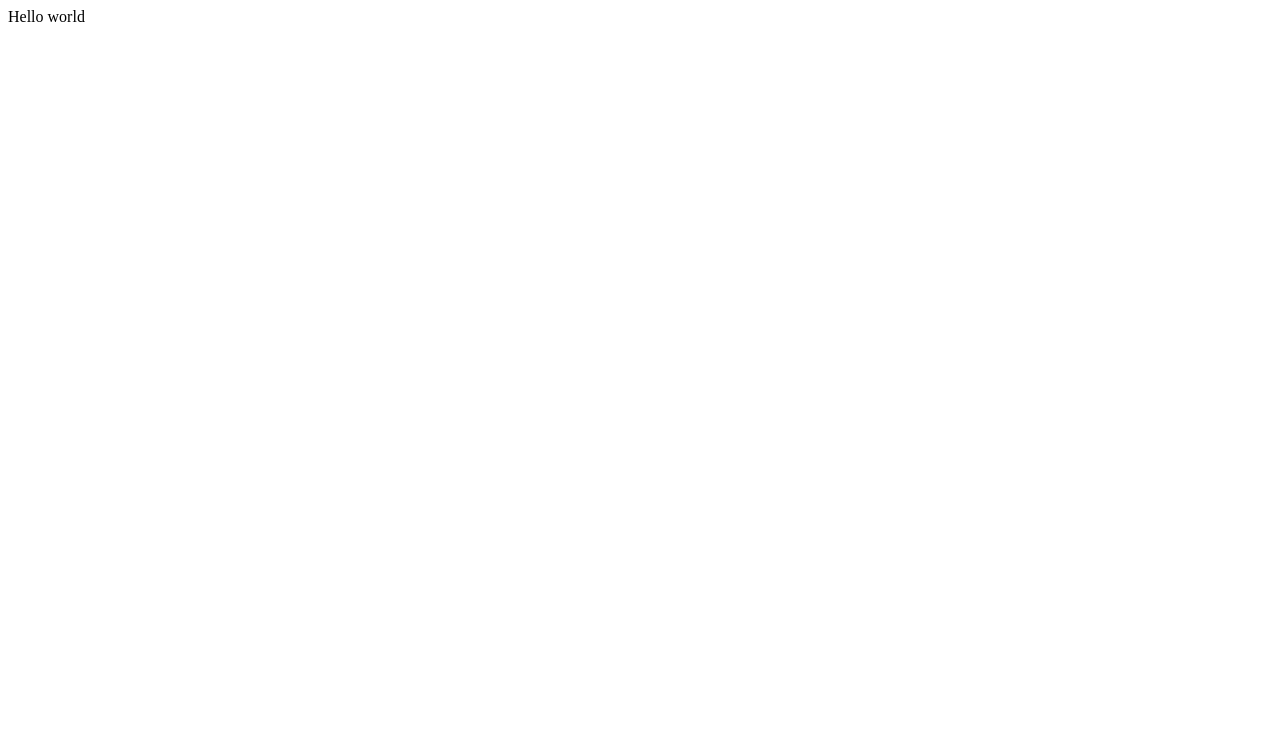
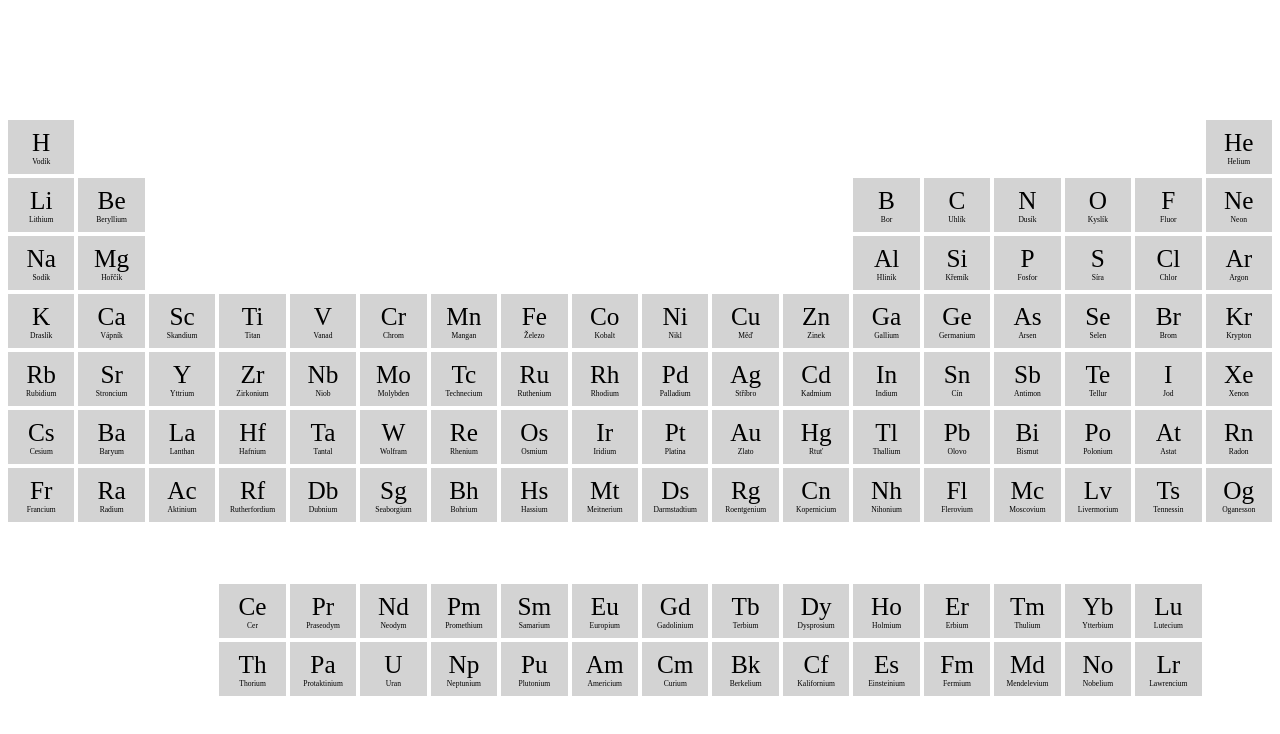
Before and after one commit to simonkopecky/pt, a plain HTML site: page index.html in a window 1280 px wide. Drawn offline with Linux system fonts and the light colour scheme.

Commit message:
feat: added working display of a simple periodic table

```diff
--- a/index.html
+++ b/index.html
@@ -1 +1,22 @@
-<div>Hello world</div>
+<!DOCTYPE html>
+<html>
+	<head>
+		<title>Periodická tabulka</title>
+
+		<link rel="stylesheet" href="style.css">
+	</head>
+
+	<script src="main.js"></script>
+
+	<body>
+		<div class="main">
+			<div id="table">
+
+			</div>
+
+			<div class="current-element">
+
+			</div>
+		</div>
+	</body>
+</html>
--- /dev/null
+++ b/main.js
@@ -0,0 +1,51 @@
+async function loadTableJSON() {
+	const request = await fetch("./table.json")
+
+	const result = await request.json()
+
+	return result.table
+}
+
+function renderTable(table) {
+	let tableElement = document.getElementById("table")
+
+	for (const row of table) {
+		for (const element of row) {
+			if (element.name === "empty") {
+				empty = element.len
+
+				for (let i = 0; i < element.len; i++) {
+					const emptySquare = document.createElement("div")
+					emptySquare.className = "square-empty"
+
+					tableElement.append(emptySquare)
+				}
+
+				continue
+			}
+
+			const square = document.createElement("div")
+			square.className = "square"
+
+			square.innerHTML = `
+				<div class="square-short">
+					${element.short}
+				</div>
+				<div class="square-title">
+					${element.name}
+				</div>
+			`
+
+			tableElement.append(square)
+
+		}
+	}
+}
+
+async function start() {
+	const table = await loadTableJSON()
+
+	renderTable(table)
+}
+
+start()
--- /dev/null
+++ b/style.css
@@ -0,0 +1,42 @@
+html {
+	height: 100%;
+}
+
+body {
+	width: min(fit-content, 100%);
+	height: 100%;
+}
+
+.main {
+	position: relative;
+	top: 50%;
+	left: 50%;
+	transform: translate(-50%, -50%)
+}
+
+#table {
+	display: grid;
+	grid-template-columns: repeat(18, minmax(0, 1fr));
+	grid-template-rows: repeat(10, minmax(0, 1fr));
+	gap: .25em;
+
+	container-type: inline-size;
+}
+
+.square {
+	padding: .5rem 0;
+	background: lightgray;
+}
+
+.square > div {
+	text-align: center;
+	resize: horizontal;
+}
+
+.square-short {
+	font-size: 2cqw;
+}
+
+.square-title {
+	font-size: .6cqw;
+}
--- /dev/null
+++ b/table.json
@@ -0,0 +1,150 @@
+{
+	"table": [
+		[
+			{ "name": "Vodík", "short": "H" },
+			{ "name": "empty", "len": 16},
+			{ "name": "Helium", "short": "He" }
+		],
+		[
+			{ "name": "Lithium", "short": "Li" },
+			{ "name": "Beryllium", "short": "Be" },
+			{ "name": "empty", "len": 10},
+			{ "name": "Bor", "short": "B" },
+			{ "name": "Uhlík", "short": "C" },
+			{ "name": "Dusík", "short": "N" },
+			{ "name": "Kyslík", "short": "O" },
+			{ "name": "Fluor", "short": "F" },
+			{ "name": "Neon", "short": "Ne" }
+		],
+		[
+			{ "name": "Sodík", "short": "Na" },
+			{ "name": "Hořčík", "short": "Mg" },
+			{ "name": "empty", "len": 10},
+			{ "name": "Hliník", "short": "Al" },
+			{ "name": "Křemík", "short": "Si" },
+			{ "name": "Fosfor", "short": "P" },
+			{ "name": "Síra", "short": "S" },
+			{ "name": "Chlor", "short": "Cl" },
+			{ "name": "Argon", "short": "Ar" }
+		],
+		[
+			{ "name": "Draslík", "short": "K" },
+			{ "name": "Vápník", "short": "Ca" },
+			{ "name": "Skandium", "short": "Sc" },
+			{ "name": "Titan", "short": "Ti" },
+			{ "name": "Vanad", "short": "V" },
+			{ "name": "Chrom", "short": "Cr" },
+			{ "name": "Mangan", "short": "Mn" },
+			{ "name": "Železo", "short": "Fe" },
+			{ "name": "Kobalt", "short": "Co" },
+			{ "name": "Nikl", "short": "Ni" },
+			{ "name": "Měď", "short": "Cu" },
+			{ "name": "Zinek", "short": "Zn" },
+			{ "name": "Gallium", "short": "Ga" },
+			{ "name": "Germanium", "short": "Ge" },
+			{ "name": "Arsen", "short": "As" },
+			{ "name": "Selen", "short": "Se" },
+			{ "name": "Brom", "short": "Br" },
+			{ "name": "Krypton", "short": "Kr" }
+		],
+		[
+			{ "name": "Rubidium", "short": "Rb" },
+			{ "name": "Stroncium", "short": "Sr" },
+			{ "name": "Yttrium", "short": "Y" },
+			{ "name": "Zirkonium", "short": "Zr" },
+			{ "name": "Niob", "short": "Nb" },
+			{ "name": "Molybden", "short": "Mo" },
+			{ "name": "Technecium", "short": "Tc" },
+			{ "name": "Ruthenium", "short": "Ru" },
+			{ "name": "Rhodium", "short": "Rh" },
+			{ "name": "Palladium", "short": "Pd" },
+			{ "name": "Stříbro", "short": "Ag" },
+			{ "name": "Kadmium", "short": "Cd" },
+			{ "name": "Indium", "short": "In" },
+			{ "name": "Cín", "short": "Sn" },
+			{ "name": "Antimon", "short": "Sb" },
+			{ "name": "Tellur", "short": "Te" },
+			{ "name": "Jod", "short": "I" },
+			{ "name": "Xenon", "short": "Xe" }
+		],
+		[
+			{ "name": "Cesium", "short": "Cs" },
+			{ "name": "Baryum", "short": "Ba" },
+			{ "name": "Lanthan", "short": "La" },
+			{ "name": "Hafnium", "short": "Hf" },
+			{ "name": "Tantal", "short": "Ta" },
+			{ "name": "Wolfram", "short": "W" },
+			{ "name": "Rhenium", "short": "Re" },
+			{ "name": "Osmium", "short": "Os" },
+			{ "name": "Iridium", "short": "Ir" },
+			{ "name": "Platina", "short": "Pt" },
+			{ "name": "Zlato", "short": "Au" },
+			{ "name": "Rtuť", "short": "Hg" },
+			{ "name": "Thallium", "short": "Tl" },
+			{ "name": "Olovo", "short": "Pb" },
+			{ "name": "Bismut", "short": "Bi" },
+			{ "name": "Polonium", "short": "Po" },
+			{ "name": "Astat", "short": "At" },
+			{ "name": "Radon", "short": "Rn" }
+		],
+		[
+			{ "name": "Francium", "short": "Fr" },
+			{ "name": "Radium", "short": "Ra" },
+			{ "name": "Aktinium", "short": "Ac" },
+			{ "name": "Rutherfordium", "short": "Rf" },
+			{ "name": "Dubnium", "short": "Db" },
+			{ "name": "Seaborgium", "short": "Sg" },
+			{ "name": "Bohrium", "short": "Bh" },
+			{ "name": "Hassium", "short": "Hs" },
+			{ "name": "Meitnerium", "short": "Mt" },
+			{ "name": "Darmstadtium", "short": "Ds" },
+			{ "name": "Roentgenium", "short": "Rg" },
+			{ "name": "Kopernicium", "short": "Cn" },
+			{ "name": "Nihonium", "short": "Nh" },
+			{ "name": "Flerovium", "short": "Fl" },
+			{ "name": "Moscovium", "short": "Mc" },
+			{ "name": "Livermorium", "short": "Lv" },
+			{ "name": "Tennessin", "short": "Ts" },
+			{ "name": "Oganesson", "short": "Og" }
+		],
+		[
+			{ "name": "empty", "len": 18}
+		],
+		[
+			{ "name": "empty", "len": 3},
+			{ "name": "Cer", "short": "Ce" },
+			{ "name": "Praseodym", "short": "Pr" },
+			{ "name": "Neodym", "short": "Nd" },
+			{ "name": "Promethium", "short": "Pm" },
+			{ "name": "Samarium", "short": "Sm" },
+			{ "name": "Europium", "short": "Eu" },
+			{ "name": "Gadolinium", "short": "Gd" },
+			{ "name": "Terbium", "short": "Tb" },
+			{ "name": "Dysprosium", "short": "Dy" },
+			{ "name": "Holmium", "short": "Ho" },
+			{ "name": "Erbium", "short": "Er" },
+			{ "name": "Thulium", "short": "Tm" },
+			{ "name": "Ytterbium", "short": "Yb" },
+			{ "name": "Lutecium", "short": "Lu" },
+			{ "name": "empty", "len": 1}
+		],
+		[
+			{ "name": "empty", "len": 3},
+			{ "name": "Thorium", "short": "Th" },
+			{ "name": "Protaktinium", "short": "Pa" },
+			{ "name": "Uran", "short": "U" },
+			{ "name": "Neptunium", "short": "Np" },
+			{ "name": "Plutonium", "short": "Pu" },
+			{ "name": "Americium", "short": "Am" },
+			{ "name": "Curium", "short": "Cm" },
+			{ "name": "Berkelium", "short": "Bk" },
+			{ "name": "Kalifornium", "short": "Cf" },
+			{ "name": "Einsteinium", "short": "Es" },
+			{ "name": "Fermium", "short": "Fm" },
+			{ "name": "Mendelevium", "short": "Md" },
+			{ "name": "Nobelium", "short": "No" },
+			{ "name": "Lawrencium", "short": "Lr" },
+			{ "name": "empty", "len": 1}
+		]
+	]
+}
```
